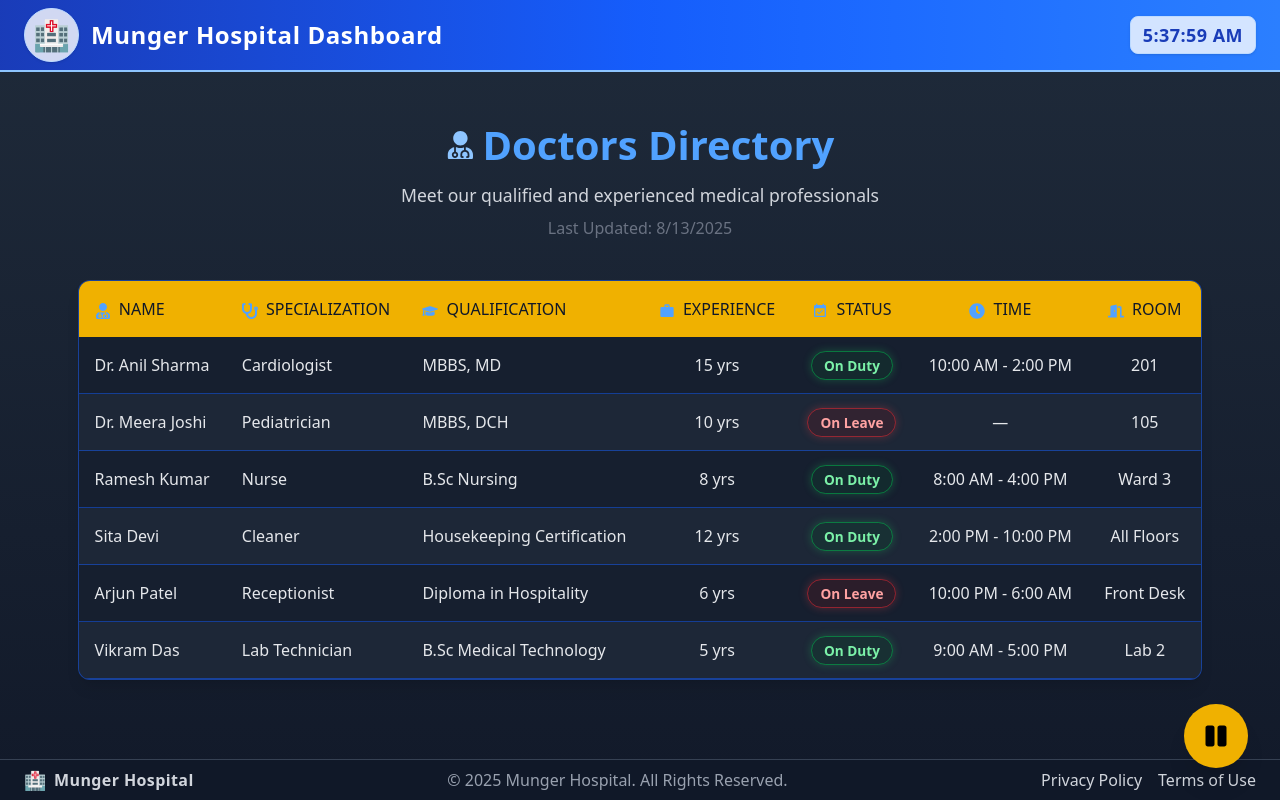
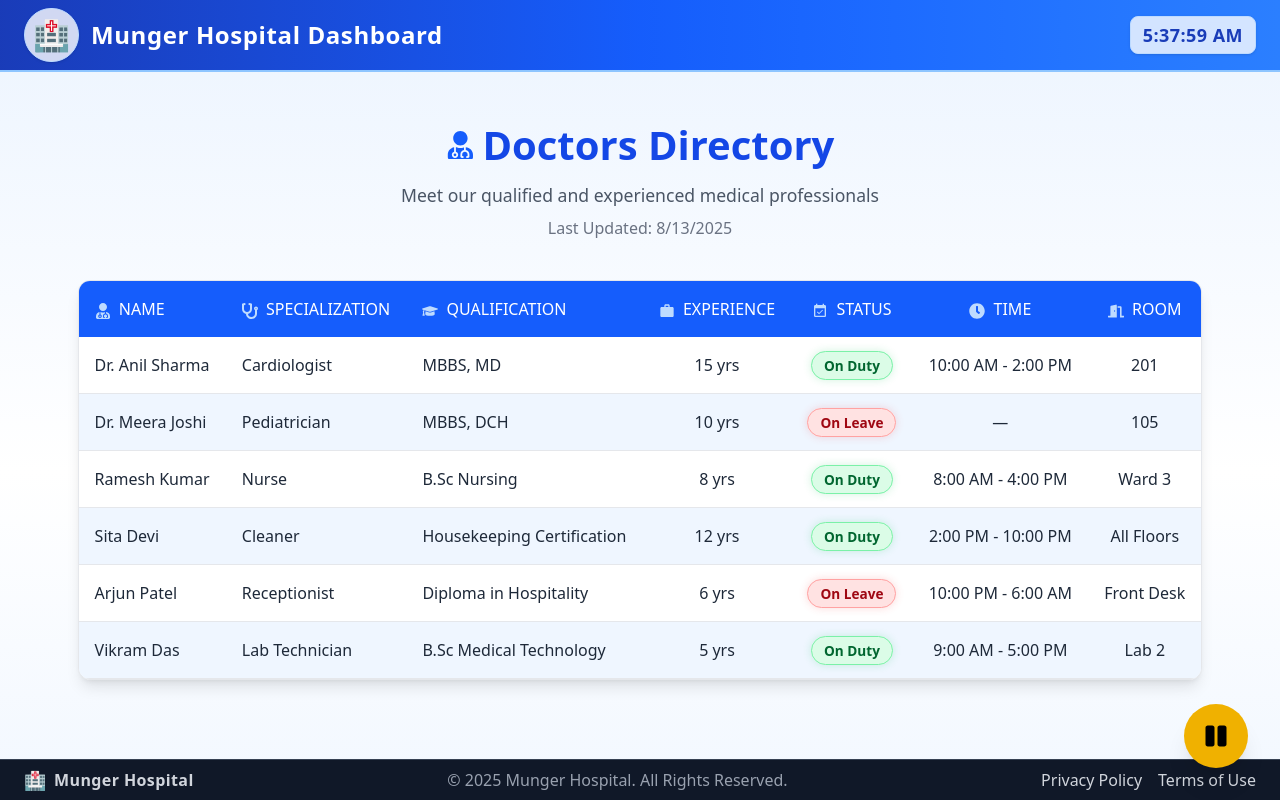
Before and after one commit to Pranavkumar2025/Hospital_DashBoard, a React (Vite) app: page / in a window 1280 px wide. Built offline with nearby package versions, Linux system fonts and the light colour scheme.

Commit message:
New Commit

```diff
--- a/src/pages/DoctorsPage.jsx
+++ b/src/pages/DoctorsPage.jsx
@@ -22,13 +22,13 @@ export default function DoctorsPage() {
 
   return is4K ? (
     // ----------- 4K VERSION -----------
-    <div className="p-20 min-h-screen flex flex-col items-center bg-gradient-to-b from-gray-800 to-gray-900 text-gray-100">
+    <div className="p-20 min-h-screen flex flex-col items-center bg-gradient-to-b from-blue-50 via-white to-blue-50 text-gray-800">
       <div className="text-center mb-16 max-w-[1800px]">
-        <h1 className="text-[5rem] 2xl:text-[6rem] font-bold leading-tight text-blue-400 flex items-center justify-center">
-          <FaUserMd className="mr-6 text-blue-300 text-[4rem] 2xl:text-[5rem]" />
+        <h1 className="text-[5rem] 2xl:text-[6rem] font-bold leading-tight text-blue-700 flex items-center justify-center">
+          <FaUserMd className="mr-6 text-blue-600 text-[4rem] 2xl:text-[5rem]" />
           Doctors Directory
         </h1>
-        <p className="mt-6 text-[2.5rem] 2xl:text-[3rem] text-gray-300 font-medium">
+        <p className="mt-6 text-[2.5rem] 2xl:text-[3rem] text-gray-600 font-medium">
           Meet our qualified and experienced medical professionals
         </p>
         <p className="mt-2 text-[2rem] 2xl:text-[2.2rem] text-gray-500">
@@ -36,58 +36,58 @@ export default function DoctorsPage() {
         </p>
       </div>
 
-      <div className="w-full max-w-[95%] 4xl:max-w-[85%] shadow-xl rounded-2xl bg-gray-800/90 backdrop-blur-sm border border-blue-600/50 overflow-hidden">
+      <div className="w-full max-w-[95%] 4xl:max-w-[85%] shadow-xl rounded-2xl bg-white border border-gray-200 overflow-hidden">
         <table className="w-full border-collapse">
-          <thead className="bg-yellow-500 text-gray-900 text-[2.4rem] 2xl:text-[2.8rem] uppercase">
+          <thead className="bg-blue-600 text-white text-[2.4rem] 2xl:text-[2.8rem] uppercase">
             <tr>
               <th className="p-8 text-left font-medium">
-                <FaUserMd className="inline-block mr-4 align-middle text-blue-400 text-[2rem]" /> Name
+                <FaUserMd className="inline-block mr-4 align-middle text-blue-200 text-[2rem]" /> Name
               </th>
               <th className="p-8 text-left font-medium">
-                <FaStethoscope className="inline-block mr-4 align-middle text-blue-400 text-[2rem]" /> Specialization
+                <FaStethoscope className="inline-block mr-4 align-middle text-blue-200 text-[2rem]" /> Specialization
               </th>
               <th className="p-8 text-left font-medium">
-                <FaGraduationCap className="inline-block mr-4 align-middle text-blue-400 text-[2rem]" /> Qualification
+                <FaGraduationCap className="inline-block mr-4 align-middle text-blue-200 text-[2rem]" /> Qualification
               </th>
               <th className="p-8 text-center font-medium">
-                <MdWork className="inline-block mr-4 align-middle text-blue-400 text-[2rem]" /> Experience
+                <MdWork className="inline-block mr-4 align-middle text-blue-200 text-[2rem]" /> Experience
               </th>
               <th className="p-8 text-center font-medium">
-                <MdEventAvailable className="inline-block mr-4 align-middle text-blue-400 text-[2rem]" /> Status
+                <MdEventAvailable className="inline-block mr-4 align-middle text-blue-200 text-[2rem]" /> Status
               </th>
               <th className="p-8 text-center font-medium">
-                <FaClock className="inline-block mr-4 align-middle text-blue-400 text-[2rem]" /> Available Time
+                <FaClock className="inline-block mr-4 align-middle text-blue-200 text-[2rem]" /> Available Time
               </th>
               <th className="p-8 text-center font-medium">
-                <FaDoorOpen className="inline-block mr-4 align-middle text-blue-400 text-[2rem]" /> Room No.
+                <FaDoorOpen className="inline-block mr-4 align-middle text-blue-200 text-[2rem]" /> Room No.
               </th>
             </tr>
           </thead>
-          <tbody className="text-[2.2rem] 2xl:text-[2.5rem] text-gray-200">
+          <tbody className="text-[2.2rem] 2xl:text-[2.5rem] text-gray-800">
             {doctors.map((doc, index) => (
               <tr
                 key={index}
                 className={`${
-                  index % 2 === 0 ? "bg-gray-900/50" : "bg-gray-800/50"
-                } hover:bg-blue-900/30 transition-all duration-300 ease-in-out transform hover:scale-[1.005]`}
+                  index % 2 === 0 ? "bg-white" : "bg-blue-50"
+                } hover:bg-blue-100 transition-all duration-300 ease-in-out transform hover:scale-[1.005]`}
               >
-                <td className="p-8 border-b border-blue-600/50">{doc.name}</td>
-                <td className="p-8 border-b border-blue-600/50">{doc.specialization}</td>
-                <td className="p-8 border-b border-blue-600/50">{doc.qualification}</td>
-                <td className="p-8 text-center border-b border-blue-600/50">{doc.experience_years} yrs</td>
-                <td className="p-8 text-center border-b border-blue-600/50">
+                <td className="p-8 border-b border-gray-200">{doc.name}</td>
+                <td className="p-8 border-b border-gray-200">{doc.specialization}</td>
+                <td className="p-8 border-b border-gray-200">{doc.qualification}</td>
+                <td className="p-8 text-center border-b border-gray-200">{doc.experience_years} yrs</td>
+                <td className="p-8 text-center border-b border-gray-200">
                   <span
                     className={`px-8 py-3 rounded-full font-semibold shadow-md border ${
                       doc.present
-                        ? "bg-green-900/20 text-green-300 border-green-500/50 shadow-[0_0_10px_rgba(34,197,94,0.3)]"
-                        : "bg-red-900/20 text-red-300 border-red-500/50 shadow-[0_0_10px_rgba(239,68,68,0.3)]"
+                        ? "bg-green-100 text-green-800 border-green-300 shadow-[0_0_10px_rgba(34,197,94,0.2)]"
+                        : "bg-red-100 text-red-800 border-red-300 shadow-[0_0_10px_rgba(239,68,68,0.2)]"
                     } transition-all duration-300`}
                   >
                     {doc.status}
                   </span>
                 </td>
-                <td className="p-8 text-center border-b border-blue-600/50">{doc.available_time}</td>
-                <td className="p-8 text-center border-b border-blue-600/50">{doc.room_number}</td>
+                <td className="p-8 text-center border-b border-gray-200">{doc.available_time}</td>
+                <td className="p-8 text-center border-b border-gray-200">{doc.room_number}</td>
               </tr>
             ))}
           </tbody>
@@ -96,13 +96,13 @@ export default function DoctorsPage() {
     </div>
   ) : (
     // ----------- LAPTOP VERSION -----------
-    <div className="p-6 md:p-8 lg:p-12 min-h-screen flex flex-col items-center bg-gradient-to-b from-gray-800 to-gray-900 text-gray-100">
+    <div className="p-6 md:p-8 lg:p-12 min-h-screen flex flex-col items-center bg-gradient-to-b from-blue-50 via-white to-blue-50 text-gray-800">
       <div className="text-center mb-10 max-w-[1400px]">
-        <h1 className="text-[1.8rem] md:text-[2.2rem] lg:text-[2.5rem] font-bold leading-tight text-blue-400 flex items-center justify-center">
-          <FaUserMd className="mr-2 text-blue-300 text-[1.4rem] md:text-[1.8rem]" />
+        <h1 className="text-[1.8rem] md:text-[2.2rem] lg:text-[2.5rem] font-bold leading-tight text-blue-700 flex items-center justify-center">
+          <FaUserMd className="mr-2 text-blue-600 text-[1.4rem] md:text-[1.8rem]" />
           Doctors Directory
         </h1>
-        <p className="mt-3 text-[1rem] md:text-[1.1rem] text-gray-300 font-medium">
+        <p className="mt-3 text-[1rem] md:text-[1.1rem] text-gray-600 font-medium">
           Meet our qualified and experienced medical professionals
         </p>
         <p className="mt-2 text-[0.9rem] md:text-[1rem] text-gray-500">
@@ -110,58 +110,58 @@ export default function DoctorsPage() {
         </p>
       </div>
 
-      <div className="w-full max-w-[95%] shadow-lg rounded-xl bg-gray-800/90 backdrop-blur-sm border border-blue-600/50 overflow-hidden">
+      <div className="w-full max-w-[95%] shadow-lg rounded-xl bg-white border border-gray-200 overflow-hidden">
         <table className="w-full border-collapse">
-          <thead className="bg-yellow-500 text-gray-900 text-[0.9rem] md:text-[1rem] uppercase">
+          <thead className="bg-blue-600 text-white text-[0.9rem] md:text-[1rem] uppercase">
             <tr>
               <th className="p-3 md:p-4 text-left font-medium">
-                <FaUserMd className="inline-block mr-1 align-middle text-blue-400" /> Name
+                <FaUserMd className="inline-block mr-1 align-middle text-blue-200" /> Name
               </th>
               <th className="p-3 md:p-4 text-left font-medium">
-                <FaStethoscope className="inline-block mr-1 align-middle text-blue-400" /> Specialization
+                <FaStethoscope className="inline-block mr-1 align-middle text-blue-200" /> Specialization
               </th>
               <th className="p-3 md:p-4 text-left font-medium">
-                <FaGraduationCap className="inline-block mr-1 align-middle text-blue-400" /> Qualification
+                <FaGraduationCap className="inline-block mr-1 align-middle text-blue-200" /> Qualification
               </th>
               <th className="p-3 md:p-4 text-center font-medium">
-                <MdWork className="inline-block mr-1 align-middle text-blue-400" /> Experience
+                <MdWork className="inline-block mr-1 align-middle text-blue-200" /> Experience
               </th>
               <th className="p-3 md:p-4 text-center font-medium">
-                <MdEventAvailable className="inline-block mr-1 align-middle text-blue-400" /> Status
+                <MdEventAvailable className="inline-block mr-1 align-middle text-blue-200" /> Status
               </th>
               <th className="p-3 md:p-4 text-center font-medium">
-                <FaClock className="inline-block mr-1 align-middle text-blue-400" /> Time
+                <FaClock className="inline-block mr-1 align-middle text-blue-200" /> Time
               </th>
               <th className="p-3 md:p-4 text-center font-medium">
-                <FaDoorOpen className="inline-block mr-1 align-middle text-blue-400" /> Room
+                <FaDoorOpen className="inline-block mr-1 align-middle text-blue-200" /> Room
               </th>
             </tr>
           </thead>
-          <tbody className="text-[0.9rem] md:text-[1rem] text-gray-200">
+          <tbody className="text-[0.9rem] md:text-[1rem] text-gray-800">
             {doctors.map((doc, index) => (
               <tr
                 key={index}
                 className={`${
-                  index % 2 === 0 ? "bg-gray-900/50" : "bg-gray-800/50"
-                } hover:bg-blue-900/30 transition-all duration-300 ease-in-out transform hover:scale-[1.005]`}
+                  index % 2 === 0 ? "bg-white" : "bg-blue-50"
+                } hover:bg-blue-100 transition-all duration-300 ease-in-out transform hover:scale-[1.005]`}
               >
-                <td className="p-3 md:p-4 border-b border-blue-600/50">{doc.name}</td>
-                <td className="p-3 md:p-4 border-b border-blue-600/50">{doc.specialization}</td>
-                <td className="p-3 md:p-4 border-b border-blue-600/50">{doc.qualification}</td>
-                <td className="p-3 md:p-4 text-center border-b border-blue-600/50">{doc.experience_years} yrs</td>
-                <td className="p-3 md:p-4 text-center border-b border-blue-600/50">
+                <td className="p-3 md:p-4 border-b border-gray-200">{doc.name}</td>
+                <td className="p-3 md:p-4 border-b border-gray-200">{doc.specialization}</td>
+                <td className="p-3 md:p-4 border-b border-gray-200">{doc.qualification}</td>
+                <td className="p-3 md:p-4 text-center border-b border-gray-200">{doc.experience_years} yrs</td>
+                <td className="p-3 md:p-4 text-center border-b border-gray-200">
                   <span
                     className={`px-3 py-1 rounded-full font-semibold shadow text-[0.85rem] border ${
                       doc.present
-                        ? "bg-green-900/20 text-green-300 border-green-500/50 shadow-[0_0_8px_rgba(34,197,94,0.3)]"
-                        : "bg-red-900/20 text-red-300 border-red-500/50 shadow-[0_0_8px_rgba(239,68,68,0.3)]"
+                        ? "bg-green-100 text-green-800 border-green-300 shadow-[0_0_8px_rgba(34,197,94,0.2)]"
+                        : "bg-red-100 text-red-800 border-red-300 shadow-[0_0_8px_rgba(239,68,68,0.2)]"
                     } transition-all duration-300`}
                   >
                     {doc.status}
                   </span>
                 </td>
-                <td className="p-3 md:p-4 text-center border-b border-blue-600/50">{doc.available_time}</td>
-                <td className="p-3 md:p-4 text-center border-b border-blue-600/50">{doc.room_number}</td>
+                <td className="p-3 md:p-4 text-center border-b border-gray-200">{doc.available_time}</td>
+                <td className="p-3 md:p-4 text-center border-b border-gray-200">{doc.room_number}</td>
               </tr>
             ))}
           </tbody>
```
